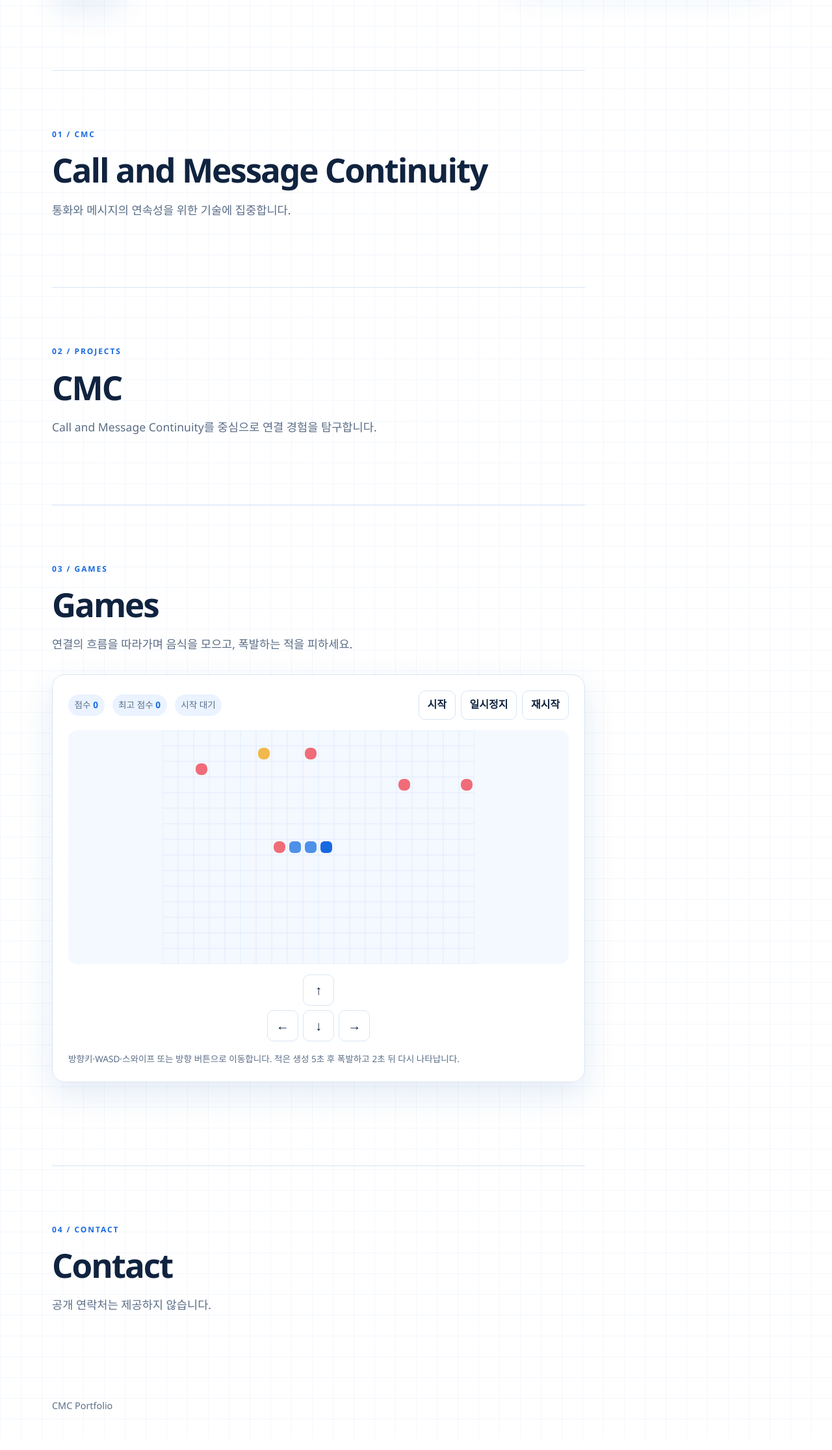
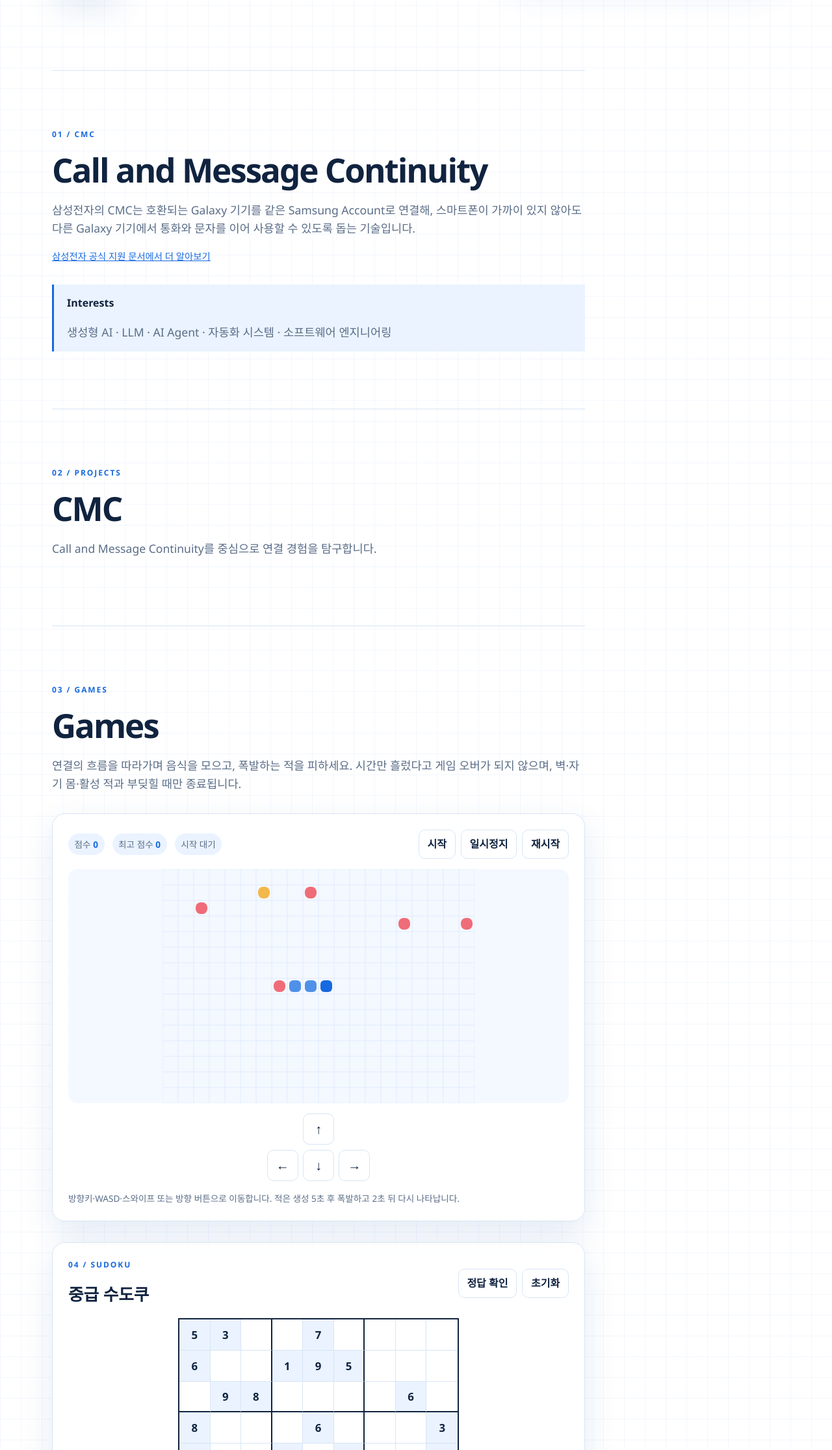
Before and after one commit to kimyeon06/kimyeon06.github.io, a plain HTML site: page index.html in a window 1280 px wide. Shown: the part 568-2800 px from the top of the page at 65% size. Drawn offline with Linux system fonts and the light colour scheme.

Commit message:
Add profile updates and Sudoku game

```diff
--- a/index.html
+++ b/index.html
@@ -28,17 +28,22 @@
       <section class="hero" aria-labelledby="hero-title">
         <div class="hero-copy">
           <p class="eyebrow">CALL &amp; MESSAGE CONTINUITY</p>
-          <h1 id="hero-title">연결의 흐름을 설계합니다.</h1>
+          <h1 id="hero-title">Stephanie Kim</h1>
           <p class="hero-text">CMC를 중심으로 기기와 경험 사이의 자연스러운 연결을 탐구합니다.</p>
           <a class="button" href="#about">CMC 보기</a>
         </div>
-        <img class="profile-image" src="assets/profile-portrait.png" alt="프로필 일러스트">
+        <img class="profile-image" src="assets/profile-portrait.png" alt="Stephanie Kim 프로필 일러스트">
       </section>
 
       <section id="about" class="content-section" aria-labelledby="about-title">
         <p class="eyebrow">01 / CMC</p>
         <h2 id="about-title">Call and Message Continuity</h2>
-        <p>통화와 메시지의 연속성을 위한 기술에 집중합니다.</p>
+        <p>삼성전자의 CMC는 호환되는 Galaxy 기기를 같은 Samsung Account로 연결해, 스마트폰이 가까이 있지 않아도 다른 Galaxy 기기에서 통화와 문자를 이어 사용할 수 있도록 돕는 기술입니다.</p>
+        <p class="source-note"><a href="https://www.samsung.com/in/support/mobile-devices/using-call-and-text-on-other-devices/" target="_blank" rel="noreferrer">삼성전자 공식 지원 문서에서 더 알아보기</a></p>
+        <div class="interest-list" aria-labelledby="interest-title">
+          <h3 id="interest-title">Interests</h3>
+          <p>생성형 AI · LLM · AI Agent · 자동화 시스템 · 소프트웨어 엔지니어링</p>
+        </div>
       </section>
 
       <section id="projects" class="content-section" aria-labelledby="projects-title">
@@ -50,7 +55,7 @@
       <section id="games" class="content-section game-section" aria-labelledby="games-title">
         <p class="eyebrow">03 / GAMES</p>
         <h2 id="games-title">Games</h2>
-        <p>연결의 흐름을 따라가며 음식을 모으고, 폭발하는 적을 피하세요.</p>
+        <p>연결의 흐름을 따라가며 음식을 모으고, 폭발하는 적을 피하세요. 시간만 흘렀다고 게임 오버가 되지 않으며, 벽·자기 몸·활성 적과 부딪힐 때만 종료됩니다.</p>
         <div class="game-panel">
           <div class="game-toolbar">
             <div class="scoreboard" aria-live="polite">
@@ -77,6 +82,21 @@
           </div>
           <p class="game-help">방향키·WASD·스와이프 또는 방향 버튼으로 이동합니다. 적은 생성 5초 후 폭발하고 2초 뒤 다시 나타납니다.</p>
         </div>
+
+        <div class="sudoku-panel" aria-labelledby="sudoku-title">
+          <div class="sudoku-heading">
+            <div>
+              <p class="eyebrow">04 / SUDOKU</p>
+              <h3 id="sudoku-title">중급 수도쿠</h3>
+            </div>
+            <div class="sudoku-actions">
+              <button id="sudoku-check" type="button">정답 확인</button>
+              <button id="sudoku-reset" type="button">초기화</button>
+            </div>
+          </div>
+          <div id="sudoku-grid" class="sudoku-grid" role="grid" aria-label="중급 수도쿠 퍼즐"></div>
+          <p id="sudoku-status" class="game-help" aria-live="polite">빈칸을 1부터 9까지 입력해 보세요.</p>
+        </div>
       </section>
 
       <section id="contact" class="content-section" aria-labelledby="contact-title">
@@ -87,5 +107,6 @@
     </main>
 
     <footer class="site-footer">CMC Portfolio</footer>
+    <script src="sudoku.js" defer></script>
   </body>
 </html>
--- a/styles.css
+++ b/styles.css
@@ -64,6 +64,11 @@
 
 .content-section { max-width: 760px; padding: 88px 0; border-top: 1px solid var(--line); }
 .content-section p:not(.eyebrow) { color: var(--muted); font-size: 1.1rem; }
+.source-note { font-size: 0.9rem !important; }
+.source-note a { color: var(--blue); }
+.interest-list { margin-top: 2rem; padding: 1rem 1.25rem; border-left: 3px solid var(--blue); background: var(--blue-soft); }
+.interest-list h3 { margin: 0; font-size: 1rem; }
+.interest-list p { margin-bottom: 0; }
 .game-section { margin-bottom: 40px; }
 .game-panel { margin-top: 2rem; padding: clamp(1rem, 3vw, 1.5rem); border: 1px solid var(--line); border-radius: 20px; background: rgba(255, 255, 255, 0.88); box-shadow: var(--shadow); }
 .game-toolbar { display: flex; align-items: center; justify-content: space-between; gap: 1rem; margin-bottom: 1rem; }
@@ -84,6 +89,21 @@
 .direction-pad button:nth-child(3) { grid-column: 2; grid-row: 2; }
 .direction-pad button:nth-child(4) { grid-column: 3; grid-row: 2; }
 .game-help { margin: 1rem 0 0; color: var(--muted); font-size: 0.85rem !important; }
+.sudoku-panel { margin-top: 2rem; padding: clamp(1rem, 3vw, 1.5rem); border: 1px solid var(--line); border-radius: 20px; background: rgba(255, 255, 255, 0.88); box-shadow: var(--shadow); }
+.sudoku-heading { display: flex; align-items: center; justify-content: space-between; gap: 1rem; }
+.sudoku-heading h3 { margin: 0; font-size: 1.6rem; }
+.sudoku-actions { display: flex; flex-wrap: wrap; gap: 0.5rem; }
+.sudoku-actions button { padding: 0.55rem 0.8rem; border: 1px solid var(--line); border-radius: 10px; color: var(--ink); background: var(--surface); font: inherit; font-weight: 700; cursor: pointer; }
+.sudoku-actions button:hover, .sudoku-actions button:focus-visible { border-color: var(--blue); color: var(--blue); }
+.sudoku-grid { display: grid; grid-template-columns: repeat(9, minmax(2rem, 3rem)); width: min(100%, 27rem); margin: 1rem auto 0; border: 2px solid var(--ink); }
+.sudoku-cell { width: 100%; aspect-ratio: 1; border: 0; border-right: 1px solid var(--line); border-bottom: 1px solid var(--line); color: var(--blue); background: #fff; font: 700 1.05rem "Segoe UI", sans-serif; text-align: center; }
+.sudoku-cell:nth-child(3n) { border-right: 2px solid var(--ink); }
+.sudoku-cell:nth-child(9n) { border-right: 0; }
+.sudoku-cell:nth-child(n+19):nth-child(-n+27), .sudoku-cell:nth-child(n+46):nth-child(-n+54) { border-bottom: 2px solid var(--ink); }
+.sudoku-cell:nth-child(n+73) { border-bottom: 0; }
+.sudoku-cell:disabled { color: var(--ink); background: var(--blue-soft); }
+.sudoku-cell:focus { outline: 3px solid var(--blue); outline-offset: -3px; }
+.sudoku-cell.is-invalid { color: #b42318; background: #fff0ef; }
 .site-footer { padding: 24px 0 40px; color: var(--muted); font-size: 0.9rem; }
 
 @media (max-width: 700px) {
@@ -97,6 +117,8 @@
   .content-section { padding: 64px 0; }
   .game-toolbar { align-items: stretch; flex-direction: column; }
   .game-actions button { flex: 1; }
+  .sudoku-heading { align-items: stretch; flex-direction: column; }
+  .sudoku-actions button { flex: 1; }
 }
 
 @media (max-width: 375px) {
--- /dev/null
+++ b/sudoku.js
@@ -0,0 +1,88 @@
+(() => {
+  const grid = document.querySelector('#sudoku-grid');
+  const checkButton = document.querySelector('#sudoku-check');
+  const resetButton = document.querySelector('#sudoku-reset');
+  const status = document.querySelector('#sudoku-status');
+  if (!grid || !checkButton || !resetButton || !status) return;
+
+  const puzzle = [
+    5, 3, 0, 0, 7, 0, 0, 0, 0,
+    6, 0, 0, 1, 9, 5, 0, 0, 0,
+    0, 9, 8, 0, 0, 0, 0, 6, 0,
+    8, 0, 0, 0, 6, 0, 0, 0, 3,
+    4, 0, 0, 8, 0, 3, 0, 0, 1,
+    7, 0, 0, 0, 2, 0, 0, 0, 6,
+    0, 6, 0, 0, 0, 0, 2, 8, 0,
+    0, 0, 0, 4, 1, 9, 0, 0, 5,
+    0, 0, 0, 0, 8, 0, 0, 7, 9
+  ];
+  const solution = [
+    5, 3, 4, 6, 7, 8, 9, 1, 2,
+    6, 7, 2, 1, 9, 5, 3, 4, 8,
+    1, 9, 8, 3, 4, 2, 5, 6, 7,
+    8, 5, 9, 7, 6, 1, 4, 2, 3,
+    4, 2, 6, 8, 5, 3, 7, 9, 1,
+    7, 1, 3, 9, 2, 4, 8, 5, 6,
+    9, 6, 1, 5, 3, 7, 2, 8, 4,
+    2, 8, 7, 4, 1, 9, 6, 3, 5,
+    3, 4, 5, 2, 8, 6, 1, 7, 9
+  ];
+
+  function createGrid() {
+    grid.replaceChildren();
+    puzzle.forEach((value, index) => {
+      const cell = document.createElement('input');
+      const row = Math.floor(index / 9) + 1;
+      const column = (index % 9) + 1;
+      cell.className = 'sudoku-cell';
+      cell.type = 'text';
+      cell.inputMode = 'numeric';
+      cell.maxLength = 1;
+      cell.dataset.index = String(index);
+      cell.setAttribute('role', 'gridcell');
+      cell.setAttribute('aria-label', `${row}행 ${column}열`);
+      if (value) {
+        cell.value = String(value);
+        cell.disabled = true;
+      }
+      cell.addEventListener('input', () => {
+        cell.value = cell.value.replace(/[^1-9]/g, '').slice(0, 1);
+        cell.classList.remove('is-invalid');
+        status.textContent = '빈칸을 1부터 9까지 입력해 보세요.';
+      });
+      grid.append(cell);
+    });
+  }
+
+  function values() {
+    return [...grid.querySelectorAll('.sudoku-cell')].map((cell) => Number(cell.value) || 0);
+  }
+
+  function checkPuzzle() {
+    const current = values();
+    let complete = true;
+    let correct = true;
+    grid.querySelectorAll('.sudoku-cell').forEach((cell, index) => {
+      const value = current[index];
+      const invalid = value !== 0 && value !== solution[index];
+      cell.classList.toggle('is-invalid', invalid);
+      if (value === 0) complete = false;
+      if (invalid) correct = false;
+    });
+    if (!correct) status.textContent = '빨간 칸을 다시 확인해 보세요.';
+    else if (!complete) status.textContent = '좋아요. 남은 빈칸을 채워 보세요.';
+    else status.textContent = '축하합니다! 수도쿠를 완성했습니다.';
+  }
+
+  function resetPuzzle() {
+    grid.querySelectorAll('.sudoku-cell').forEach((cell, index) => {
+      cell.value = puzzle[index] ? String(puzzle[index]) : '';
+      cell.classList.remove('is-invalid');
+    });
+    status.textContent = '초기화했습니다. 다시 도전해 보세요.';
+  }
+
+  checkButton.addEventListener('click', checkPuzzle);
+  resetButton.addEventListener('click', resetPuzzle);
+  createGrid();
+})();
```
